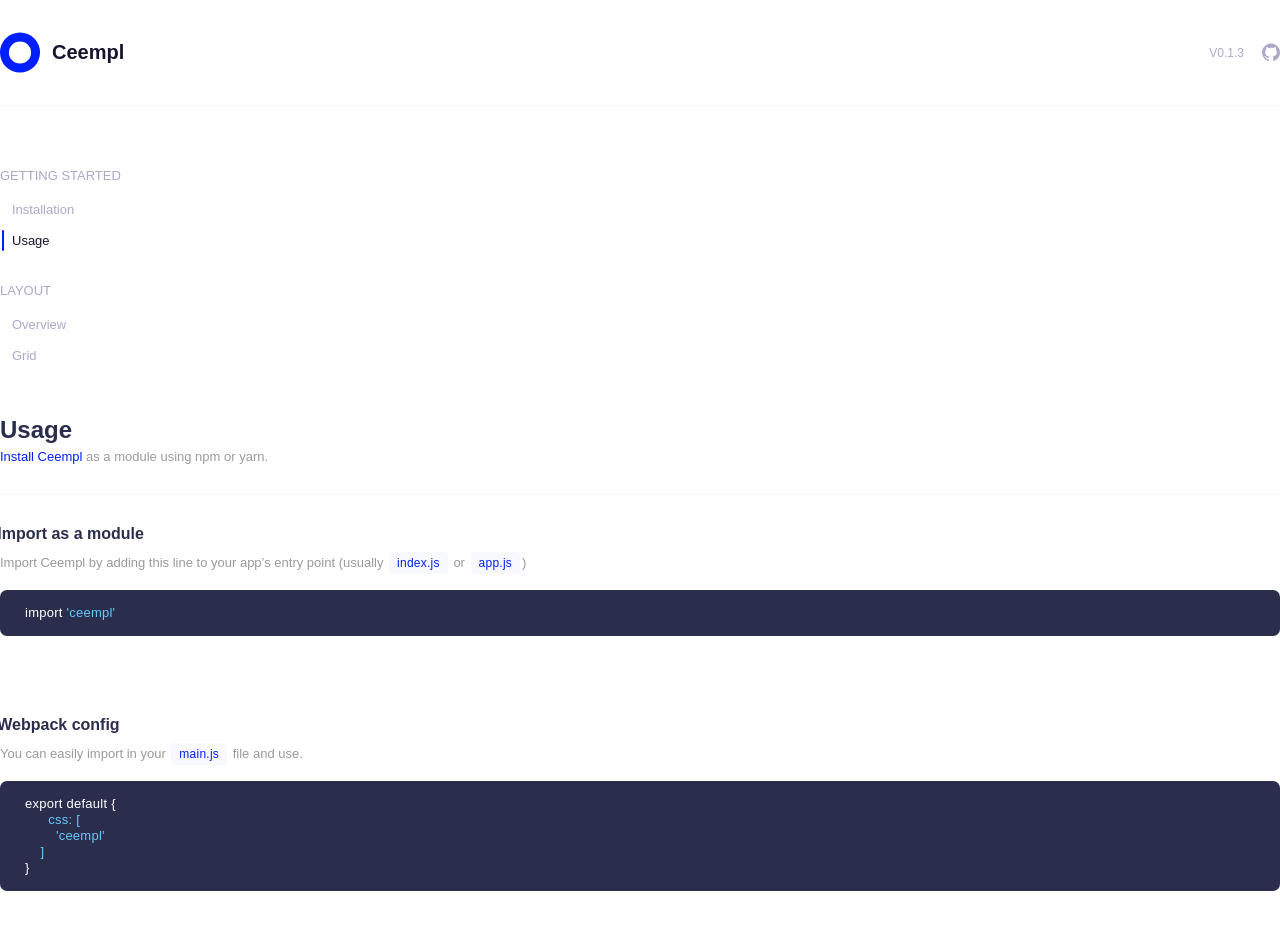
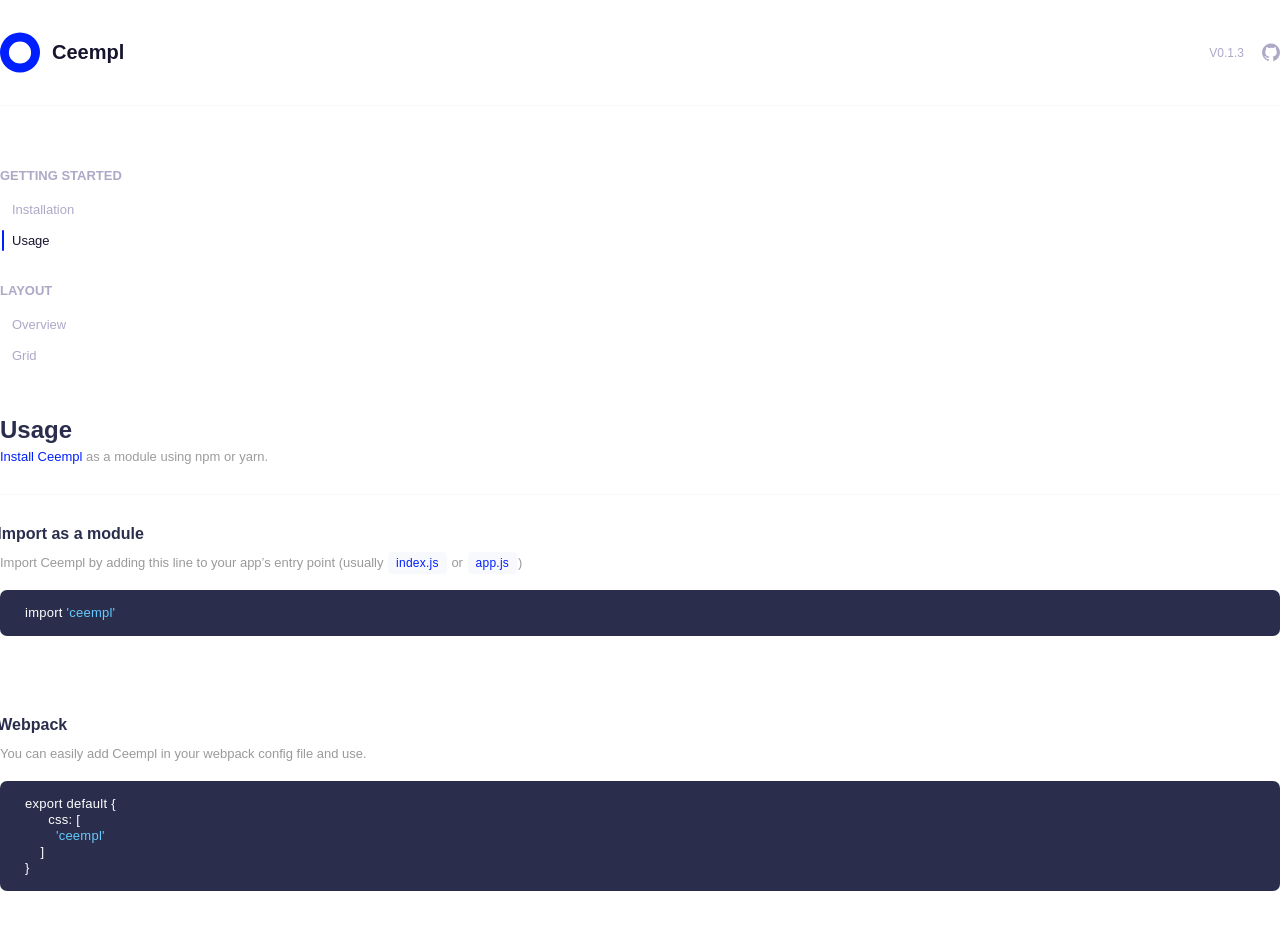
Before and after one commit to ceempl/ceempl-docs, a Nuxt app: page /docs/usage in a window 1280 px wide. Shown: the top 952 px of the page. Built offline with nearby package versions, Linux system fonts and the light colour scheme.

Commit message:
modify docs

```diff
--- a/components/Sidebar.vue
+++ b/components/Sidebar.vue
@@ -43,6 +43,7 @@
 
     .sidebar .item .title {
         font-size: 13px;
+        font-weight: bold;
         text-transform: uppercase;
         color: #ACA9C7;
     }
--- a/layouts/default.vue
+++ b/layouts/default.vue
@@ -137,7 +137,7 @@
 
   .main .item p.description code {
     background: #F8F9FD;
-    margin: 0 2px;
+    margin: 0 1px;
     border-radius: 4px;
     font-size: 12px;
     padding: 4px 8px;
--- a/pages/docs/index.vue
+++ b/pages/docs/index.vue
@@ -30,7 +30,7 @@ npm install ceempl</code></pre>
                     <span>2</span>
                     <h4>Install Ceempl via yarn</h4>
                   </div>
-                  <p class="description">And for most projects, you’ll want to install Ceempl via yarn.</p>
+                  <p class="description">Also you can install Ceempl via Yarn.</p>
                   <div class="code">
                     <pre><code><span class="comment margin">#using yarn</span>
 yarn add ceempl</code></pre>
@@ -42,10 +42,10 @@ yarn add ceempl</code></pre>
                     <span>3</span>
                     <h4>Using CDN</h4>
                   </div>
-                  <p class="description">Looking to quickly add Ceempl to your project? Use CeemplCDN, provided for free by the folks at UNPKG. </p>
+                  <p class="description">Or you can use CDN.</p>
                   <div class="code">
                     <pre><code><span class="comment margin">#using CDN</span>
-<<span>link rel="<span class="blue">stylesheet</span>" href="<span class="blue">https://unpkg.com/ceempl@0.1.0/dist/ceempl.css</span>"</span>></code></pre>
+<<span>link rel="<span class="blue">stylesheet</span>" href="<span class="blue">https://unpkg.com/ceempl@0.1.3/dist/ceempl.css</span>"</span>></code></pre>
                   </div>
                 </div>
               </div>
--- a/pages/docs/usage.vue
+++ b/pages/docs/usage.vue
@@ -10,7 +10,7 @@
               <div class="main">
                 <div class="title">
                   <h1>Usage</h1>
-                  <p><nuxt-link to="/docs/installation">Install Ceempl</nuxt-link> as a module using npm or yarn.</p>
+                  <p><nuxt-link to="/docs">Install Ceempl</nuxt-link> as a module using npm or yarn.</p>
                 </div>
                 <div class="item" id="import">
                   <div class="header">
@@ -25,14 +25,14 @@
                 <div class="item" id="webpack">
                   <div class="header">
                     <a href="#webpack">#</a>
-                    <h4>Webpack config</h4>
+                    <h4>Webpack</h4>
                   </div>
-                  <p class="description">You can easily import in your <code>main.js</code> file and use.</p>
+                  <p class="description">You can easily add Ceempl in your webpack config file and use.</p>
                   <div class="code">
-                    <pre><code>export default {<span class="blue">
+                    <pre><code>export default {
       css: [
-        'ceempl'
-    ]</span>
+        <span class="blue">'ceempl'</span>
+    ]
 }</code></pre>
                   </div>
                 </div>
```
